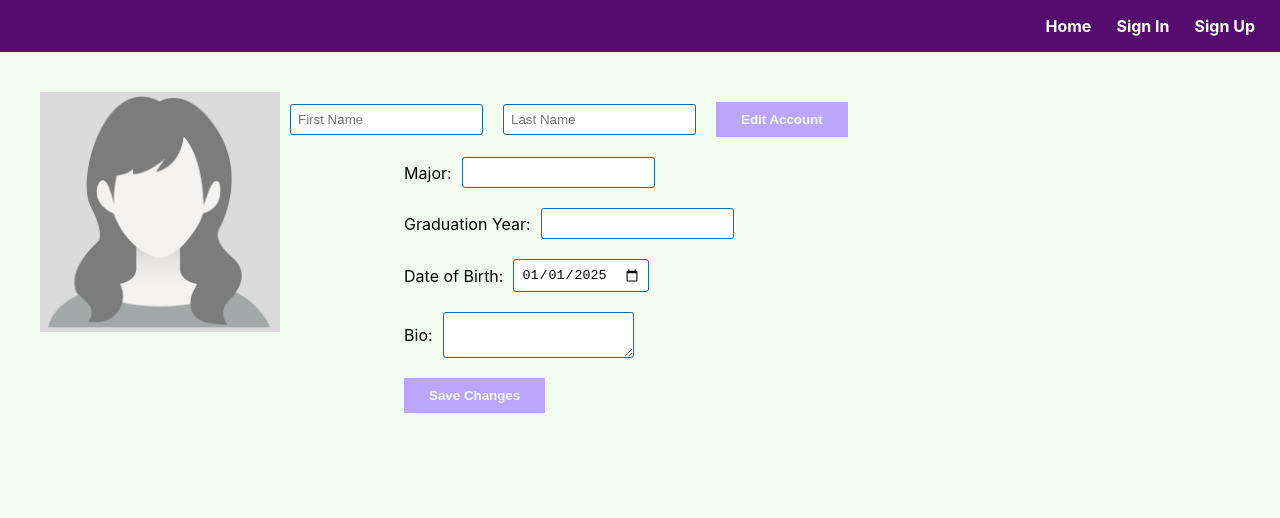
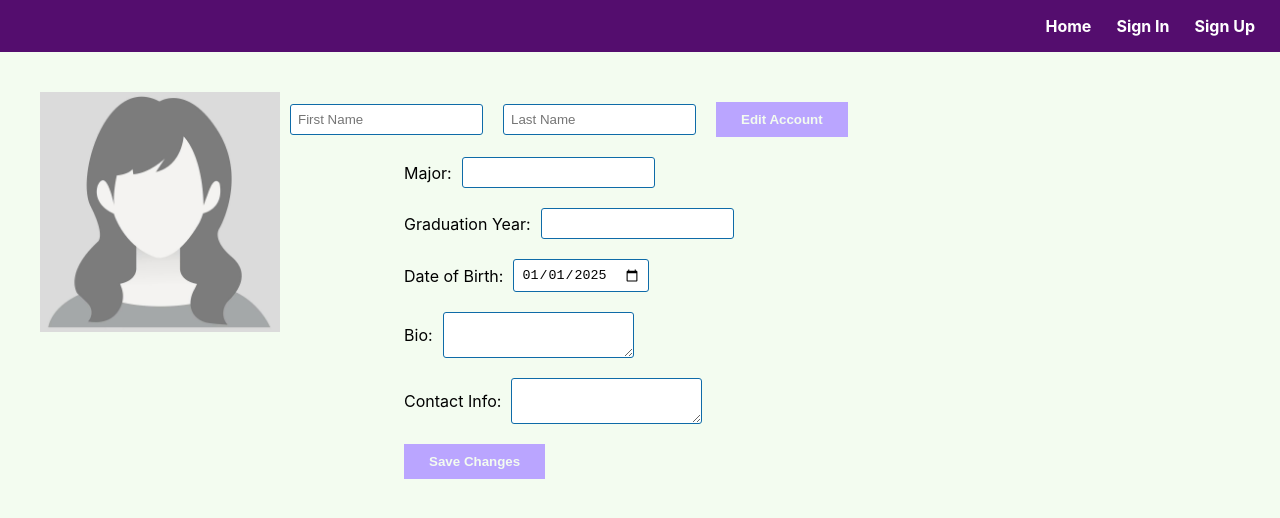
Before and after one commit to viktoriia-sokolenko/friend-matching, a React (Create React App) app: page /profile in a window 1280 px wide. Both pictures are taken after a click on the button "Edit". Shown: the top 518 px of the page. Built offline with nearby package versions, Linux system fonts and the light colour scheme; no server answers.

Commit message:
minor fixes

```diff
--- a/src/AuthContext.js
+++ b/src/AuthContext.js
@@ -10,6 +10,7 @@ export const AuthProvider = ({ children }) => {
         localStorage.removeItem("user_id");
         setToken("");
         localStorage.removeItem("access_token");
+        window.location = `/`;
     };
     useEffect(() => {
         const hashParams = new URLSearchParams(window.location.hash.substring(1));
--- a/src/components/ProfileForm.js
+++ b/src/components/ProfileForm.js
@@ -8,8 +8,9 @@ const ProfileForm = ({ user, new: isNew }) => {
         user_id: userId,
         bio: user.bio || "",
         major: user.major || "",
-        year: user.year || "",
+        year: user.year || null,
         dateOfBirth: user.date_of_birth || "2025-01-01",
+        contactInfo: user.contact_info || "",
     });
     const [error, setError] = useState("");
     const navigate = useNavigate();
@@ -19,8 +20,9 @@ const ProfileForm = ({ user, new: isNew }) => {
             user_id: userId,
             bio: user.bio || "",
             major: user.major || "",
-            year: user.year || "",
+            year: user.year || null,
             dateOfBirth: user.date_of_birth || "2025-01-01",
+            contactInfo: user.contact_info || "",
         });
     }, [user]);
 
@@ -118,6 +120,15 @@ const ProfileForm = ({ user, new: isNew }) => {
                         onChange={handleInputChange}
                     />
                 </div>
+                <div className="formRow">
+                    <label htmlFor="contactInfo">Contact Info:</label>
+                    <textarea
+                        id="contactInfo"
+                        name="contactInfo"
+                        value={profile.contactInfo}
+                        onChange={handleInputChange}
+                    />
+                </div>
                 <button type="submit" onClick={isNew? createProfile : editProfile}>{isNew ? "Create Profile" : "Save Changes"}</button>
             </form>
 
--- a/src/pages/Profile.js
+++ b/src/pages/Profile.js
@@ -58,9 +58,10 @@ const Profile = () => {
                 :
                 (
                 <>
-                <h2>{student.user_profiles?.major || 'N/A'}</h2>
-                <h2>Class of {student.user_profiles?.year || 'N/A'}</h2>
-                <p>{student.user_profiles?.bio || 'No bio available'}</p>
+                <h2>{student.user_profiles?.major || 'Unknown major'}</h2>
+                {student.user_profiles?.year && (<h2>Class of {student.user_profiles.year}</h2>)}
+                {student.user_profiles?.bio && (<p>{student.user_profiles.bio}</p>)}
+                {student.user_profiles?.contact_info && (<p>{student.user_profiles.contact_info}</p>)}
                 <button onClick = {editProfile}>Edit</button>
                 </>
                 )
```
Also changed, not shown: 1 other file (tests, documents, lock files or other folders).
